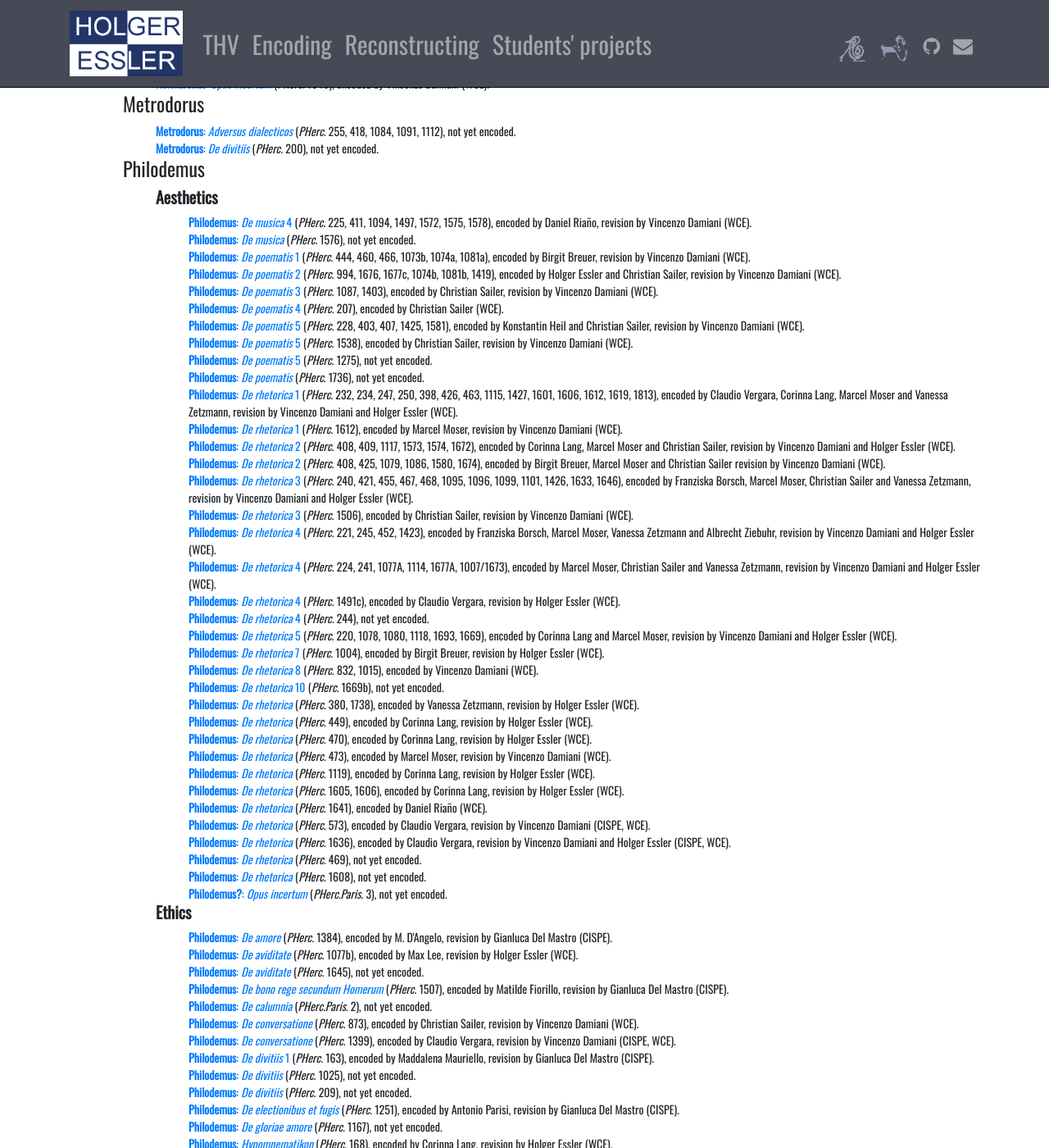
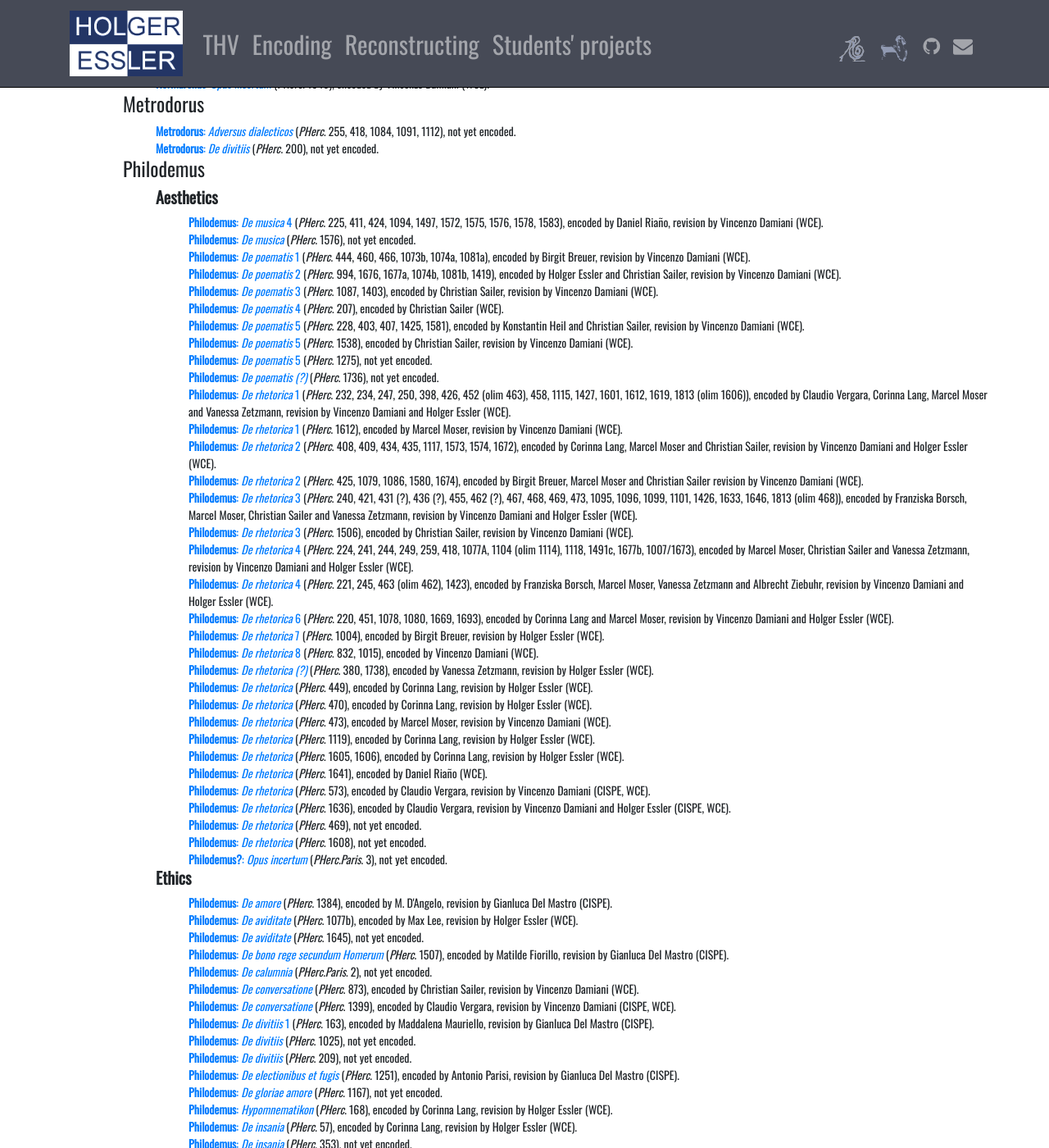
Before and after one commit to HolgerEssler/HolgerEssler.github.io, a Jekyll site: the page built from thv.html, in a window 1280 px wide and 1400 px high, scrolled down 1630 px. Shown: the whole window at 82% size. Built offline with Jekyll 4.4.1, drawn with Linux system fonts in a browser that asks for light colours; nearby versions of some CDN libraries; some of the changed text lies outside the part shown.

Commit message:
Corrected attributions.

```diff
--- a/thv.html
+++ b/thv.html
@@ -148,31 +148,28 @@
                       </div>
                       <div class="row">
                         <ol class="thv">
-                          <li><a href="https://papyri.info/dclp/62477"><b>Philodemus</b>: <i>De musica</i> 4</a> (<i>PHerc</i>. 225, 411, 1094, 1497, 1572, 1575, 1578), encoded by Daniel Ria&ntilde;o, revision by Vincenzo Damiani (WCE).</li>
+                          <li><a href="https://papyri.info/dclp/62477"><b>Philodemus</b>: <i>De musica</i> 4</a> (<i>PHerc</i>. 225, 411, 424, 1094, 1497, 1572, 1575, 1576, 1578, 1583), encoded by Daniel Ria&ntilde;o, revision by Vincenzo Damiani (WCE).</li>
                           <li><a href="https://papyri.info/dclp/62482"><b>Philodemus</b>: <i>De musica</i></a> (<i>PHerc</i>. 1576), not yet encoded.</li>
                           <li><a href="https://papyri.info/dclp/62419"><b>Philodemus</b>: <i>De poematis</i> 1</a> (<i>PHerc</i>. 444, 460, 466, 1073b, 1074a, 1081a), encoded by Birgit Breuer, revision by Vincenzo Damiani (WCE).</li>
-                          <li><a href="https://papyri.info/dclp/62433"><b>Philodemus</b>: <i>De poematis</i> 2</a> (<i>PHerc</i>. 994, 1676, 1677c, 1074b, 1081b, 1419), encoded by Holger Essler and Christian Sailer, revision by Vincenzo Damiani (WCE).</li>
+                          <li><a href="https://papyri.info/dclp/62433"><b>Philodemus</b>: <i>De poematis</i> 2</a> (<i>PHerc</i>. 994, 1676, 1677a, 1074b, 1081b, 1419), encoded by Holger Essler and Christian Sailer, revision by Vincenzo Damiani (WCE).</li>
                           <li><a href="https://papyri.info/dclp/62450"><b>Philodemus</b>: <i>De poematis</i> 3</a> (<i>PHerc</i>. 1087, 1403), encoded by Christian Sailer, revision by Vincenzo Damiani (WCE).</li>
                           <li><a href="https://papyri.info/dclp/62391"><b>Philodemus</b>: <i>De poematis</i> 4</a> (<i>PHerc</i>. 207), encoded by Christian Sailer (WCE).</li>
                           <li><a href="https://papyri.info/dclp/62411"><b>Philodemus</b>: <i>De poematis</i> 5</a> (<i>PHerc</i>. 228, 403, 407, 1425, 1581), encoded by Konstantin Heil and Christian Sailer, revision by Vincenzo Damiani (WCE).</li>
                           <li><a href="https://papyri.info/dclp/62481"><b>Philodemus</b>: <i>De poematis</i> 5</a> (<i>PHerc</i>. 1538), encoded by Christian Sailer, revision by Vincenzo Damiani (WCE).</li>
                           <li><a href="https://papyri.info/dclp/62464"><b>Philodemus</b>: <i>De poematis</i> 5</a> (<i>PHerc</i>. 1275), not yet encoded.</li>
-                          <li><a href="https://papyri.info/dclp/63156"><b>Philodemus</b>: <i>De poematis</i></a> (<i>PHerc</i>. 1736), not yet encoded.</li>
-                          <li><a href="https://papyri.info/dclp/62474"><b>Philodemus</b>: <i>De rhetorica</i> 1</a> (<i>PHerc</i>. 232, 234, 247, 250, 398, 426, 463, 1115, 1427, 1601, 1606, 1612, 1619, 1813), encoded by Claudio Vergara, Corinna Lang, Marcel Moser and Vanessa Zetzmann, revision by Vincenzo Damiani and Holger Essler (WCE).</li>
+                          <li><a href="https://papyri.info/dclp/63156"><b>Philodemus</b>: <i>De poematis (?)</i></a> (<i>PHerc</i>. 1736), not yet encoded.</li>
+                          <li><a href="https://papyri.info/dclp/62474"><b>Philodemus</b>: <i>De rhetorica</i> 1</a> (<i>PHerc</i>. 232, 234, 247, 250, 398, 426, 452 (olim 463), 458, 1115, 1427, 1601, 1612, 1619, 1813 (olim 1606)), encoded by Claudio Vergara, Corinna Lang, Marcel Moser and Vanessa Zetzmann, revision by Vincenzo Damiani and Holger Essler (WCE).</li>
                           <li><a href="https://papyri.info/dclp/62489"><b>Philodemus</b>: <i>De rhetorica</i> 1</a> (<i>PHerc</i>. 1612), encoded by Marcel Moser, revision by Vincenzo Damiani (WCE).</li>
-                          <li><a href="https://papyri.info/dclp/62499"><b>Philodemus</b>: <i>De rhetorica</i> 2</a> (<i>PHerc</i>. 408, 409, 1117, 1573, 1574, 1672), encoded by Corinna Lang, Marcel Moser and Christian Sailer, revision by Vincenzo Damiani and Holger Essler (WCE).</li>
-                          <li><a href="https://papyri.info/dclp/62500"><b>Philodemus</b>: <i>De rhetorica</i> 2</a> (<i>PHerc</i>. 408, 425, 1079, 1086, 1580, 1674), encoded by Birgit Breuer, Marcel Moser and Christian Sailer revision by Vincenzo Damiani (WCE).</li>
-                          <li><a href="https://papyri.info/dclp/62416"><b>Philodemus</b>: <i>De rhetorica</i> 3</a> (<i>PHerc</i>. 240, 421, 455, 467, 468, 1095, 1096, 1099, 1101, 1426, 1633, 1646), encoded by Franziska Borsch, Marcel Moser, Christian Sailer and Vanessa Zetzmann, revision by Vincenzo Damiani and Holger Essler (WCE).</li>
+                          <li><a href="https://papyri.info/dclp/62499"><b>Philodemus</b>: <i>De rhetorica</i> 2</a> (<i>PHerc</i>. 408, 409, 434, 435, 1117, 1573, 1574, 1672), encoded by Corinna Lang, Marcel Moser and Christian Sailer, revision by Vincenzo Damiani and Holger Essler (WCE).</li>
+                          <li><a href="https://papyri.info/dclp/62500"><b>Philodemus</b>: <i>De rhetorica</i> 2</a> (<i>PHerc</i>. 425, 1079, 1086, 1580, 1674), encoded by Birgit Breuer, Marcel Moser and Christian Sailer revision by Vincenzo Damiani (WCE).</li>
+                          <li><a href="https://papyri.info/dclp/62416"><b>Philodemus</b>: <i>De rhetorica</i> 3</a> (<i>PHerc</i>. 240, 421, 431 (?), 436 (?), 455, 462 (?), 467, 468, 469, 473, 1095, 1096, 1099, 1101, 1426, 1633, 1646, 1813 (olim 468)), encoded by Franziska Borsch, Marcel Moser, Christian Sailer and Vanessa Zetzmann, revision by Vincenzo Damiani and Holger Essler (WCE).</li>
                           <li><a href="https://papyri.info/dclp/62478"><b>Philodemus</b>: <i>De rhetorica</i> 3</a> (<i>PHerc</i>. 1506), encoded by Christian Sailer, revision by Vincenzo Damiani (WCE).</li>
-                          <li><a href="https://papyri.info/dclp/62393"><b>Philodemus</b>: <i>De rhetorica</i> 4</a> (<i>PHerc</i>. 221, 245, 452, 1423), encoded by Franziska Borsch, Marcel Moser, Vanessa Zetzmann and Albrecht Ziebuhr, revision by Vincenzo Damiani and Holger Essler (WCE).</li>
-                          <li><a href="https://papyri.info/dclp/62460"><b>Philodemus</b>: <i>De rhetorica</i> 4</a> (<i>PHerc</i>. 224, 241, 1077A, 1114, 1677A, 1007/1673), encoded by Marcel Moser, Christian Sailer and Vanessa Zetzmann, revision by Vincenzo Damiani and Holger Essler (WCE).</li>
-                          <li><a href="https://papyri.info/dclp/828674"><b>Philodemus</b>: <i>De rhetorica</i> 4</a> (<i>PHerc</i>. 1491c), encoded by Claudio Vergara, revision by Holger Essler (WCE).</li>
-                          <li><a href="https://papyri.info/dclp/63158"><b>Philodemus</b>: <i>De rhetorica</i> 4</a> (<i>PHerc</i>. 244), not yet encoded.</li>
-                          <li><a href="https://papyri.info/dclp/62448"><b>Philodemus</b>: <i>De rhetorica</i> 5</a> (<i>PHerc</i>. 220, 1078, 1080, 1118, 1693, 1669), encoded by Corinna Lang and Marcel Moser, revision by Vincenzo Damiani and Holger Essler (WCE).</li>
+                          <li><a href="https://papyri.info/dclp/62460"><b>Philodemus</b>: <i>De rhetorica</i> 4</a> (<i>PHerc</i>. 224, 241, 244, 249, 259, 418, 1077A, 1104 (olim 1114), 1118, 1491c, 1677b, 1007/1673), encoded by Marcel Moser, Christian Sailer and Vanessa Zetzmann, revision by Vincenzo Damiani and Holger Essler (WCE).</li>
+                          <li><a href="https://papyri.info/dclp/62393"><b>Philodemus</b>: <i>De rhetorica</i> 4</a> (<i>PHerc</i>. 221, 245, 463 (olim 462), 1423), encoded by Franziska Borsch, Marcel Moser, Vanessa Zetzmann and Albrecht Ziebuhr, revision by Vincenzo Damiani and Holger Essler (WCE).</li>
+                          <li><a href="https://papyri.info/dclp/62448"><b>Philodemus</b>: <i>De rhetorica</i> 6</a> (<i>PHerc</i>. 220, 451, 1078, 1080, 1669, 1693), encoded by Corinna Lang and Marcel Moser, revision by Vincenzo Damiani and Holger Essler (WCE).</li>
                           <li><a href="https://papyri.info/dclp/62436"><b>Philodemus</b>: <i>De rhetorica</i> 7</a> (<i>PHerc</i>. 1004), encoded by Birgit Breuer, revision by Holger Essler (WCE).</li>
                           <li><a href="https://papyri.info/dclp/62429"><b>Philodemus</b>: <i>De rhetorica</i> 8</a> (<i>PHerc</i>. 832, 1015), encoded by Vincenzo Damiani (WCE).</li>
-                          <li><a href="https://papyri.info/dclp/62497"><b>Philodemus</b>: <i>De rhetorica</i> 10</a> (<i>PHerc</i>. 1669b), not yet encoded.</li>
-                          <li><a href="https://papyri.info/dclp/62409"><b>Philodemus</b>: <i>De rhetorica</i></a> (<i>PHerc</i>. 380, 1738), encoded by Vanessa Zetzmann, revision by Holger Essler (WCE).</li>
+                          <li><a href="https://papyri.info/dclp/62409"><b>Philodemus</b>: <i>De rhetorica (?)</i></a> (<i>PHerc</i>. 380, 1738), encoded by Vanessa Zetzmann, revision by Holger Essler (WCE).</li>
                           <li><a href="https://papyri.info/dclp/62414"><b>Philodemus</b>: <i>De rhetorica</i></a> (<i>PHerc</i>. 449), encoded by Corinna Lang, revision by Holger Essler (WCE).</li>
                           <li><a href="https://papyri.info/dclp/62423"><b>Philodemus</b>: <i>De rhetorica</i></a> (<i>PHerc</i>. 470), encoded by Corinna Lang, revision by Holger Essler (WCE).</li>
                           <li><a href="https://papyri.info/dclp/62424"><b>Philodemus</b>: <i>De rhetorica</i></a> (<i>PHerc</i>. 473), encoded by Marcel Moser, revision by Vincenzo Damiani (WCE).</li>
```
Also changed, not shown: other parts of thv.html (+1 -1 lines).
